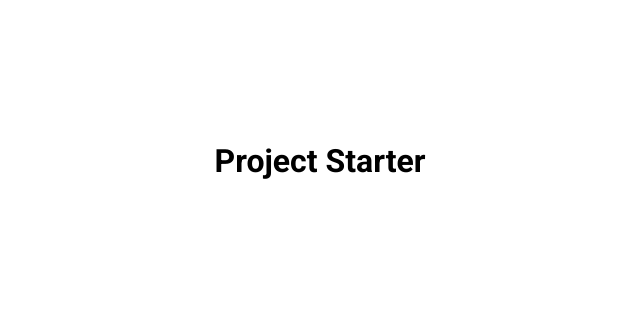
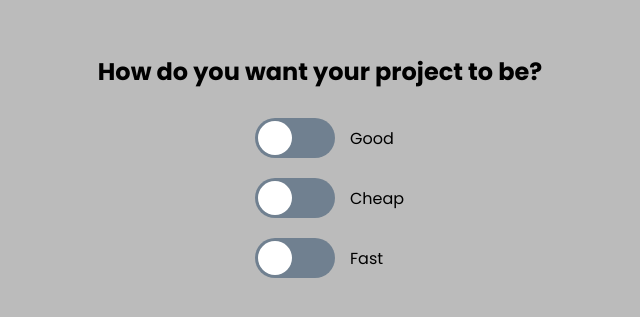
Before and after one commit to GouthamShiv/webstash-32, a plain HTML site: page app/index.html in a window 1280 px wide. Shown: the part 239-556 px from the top of the page, without its empty margins (320-960 px from the left). Drawn offline with Linux system fonts and the light colour scheme.

Commit message:
HTML and CSS, completed

```diff
--- a/app/index.html
+++ b/app/index.html
@@ -11,7 +11,28 @@
     <title>Good, Cheap, Fast</title>
 </head>
 <body>
-    <h1>Project Starter</h1>
+    <h2>How do you want your project to be?</h2>
+    <div class="toggle-container">
+        <input type="checkbox" id="good" class="toggle">
+        <label for="good" class="label">
+            <div class="ball"></div>
+        </label>
+        <span>Good</span>
+    </div>
+    <div class="toggle-container">
+        <input type="checkbox" id="cheap" class="toggle">
+        <label for="cheap" class="label">
+            <div class="ball"></div>
+        </label>
+        <span>Cheap</span>
+    </div>
+    <div class="toggle-container">
+        <input type="checkbox" id="fast" class="toggle">
+        <label for="fast" class="label">
+            <div class="ball"></div>
+        </label>
+        <span>Fast</span>
+    </div>
     <script src="script.js"></script>
 </body>
 </html>
--- a/app/style.css
+++ b/app/style.css
@@ -1,16 +1,88 @@
-@import url('https://fonts.googleapis.com/css2?family=Roboto:wght@400;700&display=swap');
+@import url('https://fonts.googleapis.com/css2?family=Poppins:wght@400;700&display=swap');
 
 * {
     box-sizing: border-box;
 }
 
 body {
-    font-family: 'Roboto', sans-serif;
     margin: 0;
     height: 100vh;
     display: flex;
+    overflow: hidden;
+    align-items: center;
     flex-direction: column;
+    justify-content: center;
+    background-color: #bbb;
+    font-family: 'Poppins', sans-serif;
+}
+
+.toggle-container {
+    width: 200px;
+    display: flex;
+    margin: 10px 0;
+    align-items: center;
+}
+
+.toggle {
+    visibility: hidden;
+}
+
+.label {
+    width: 80px;
+    height: 40px;
+    cursor: pointer;
+    margin: 0 15px 0;
+    position: relative;
+    border-radius: 50px;
+    display: inline-block;
+    background-color: slategray;
+}
+
+.toggle:checked + .label {
+    background-color: tomato;
+}
+
+.ball {
+    top: 3px;
+    left: 3px;
+    width: 34px;
+    height: 34px;
+    position: absolute;
+    border-radius: 50%;
     align-items: center;
     justify-content: center;
-    overflow: hidden;
+    animation: slideOff 0.3s linear forwards;
+    background-color: white;
 }
+
+.toggle:checked + .label .ball {
+    animation: slideOn 0.3s linear forwards;
+}
+
+@keyframes slideOn {
+    0% {
+        transform: translateX(0) scale(1);
+    }
+
+    50% {
+        transform: translateX(20px) scale(1.2);
+    }
+
+    100% {
+        transform: translateX(40px) scale(1);
+    }
+}
+
+@keyframes slideOff {
+    0% {
+        transform: translateX(40px) scale(1);
+    }
+
+    50% {
+        transform: translateX(20px) scale(1.2);
+    }
+
+    100% {
+        transform: translateX(0) scale(1);
+    }
+}
```
